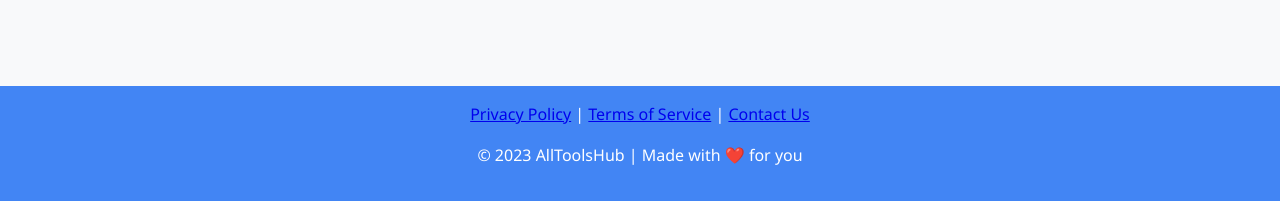
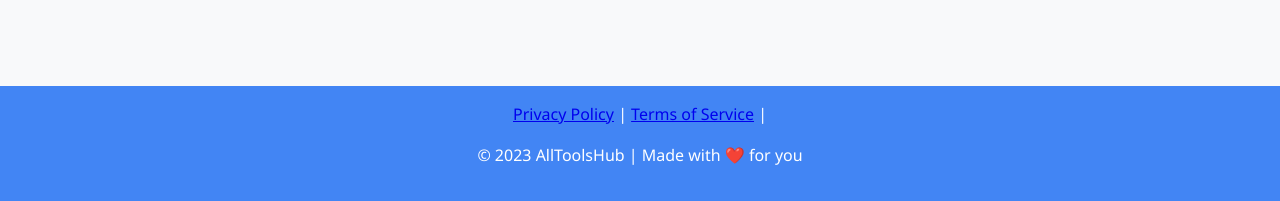
Before and after one commit to hustlepn/AllToolsHub, a Flask app: page /blog/calculator-tips in a window 1280 px wide. Shown: the part 1054-1255 px from the top of the page. Run offline with Flask 3, Linux system fonts and the light colour scheme.

Commit message:
Update base.html

```diff
--- a/templates/base.html
+++ b/templates/base.html
@@ -49,7 +49,7 @@
         <div class="footer-links">
             <a href="/privacy">Privacy Policy</a> |
             <a href="/terms">Terms of Service</a> |
-            <a href="/contact">Contact Us</a>
+
         </div>
         <p>&copy; 2023 AllToolsHub | Made with ❤️ for you</p>
     </footer>
```
